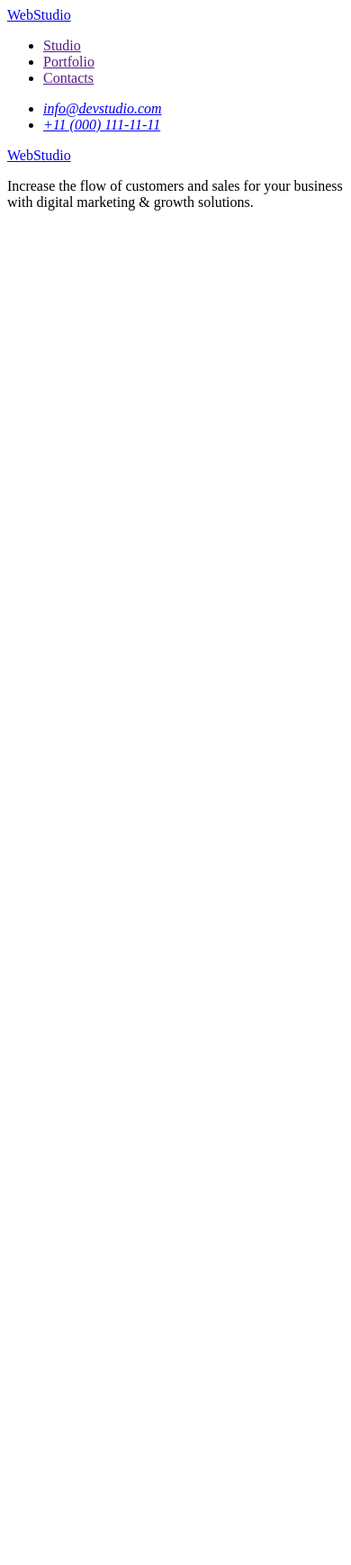
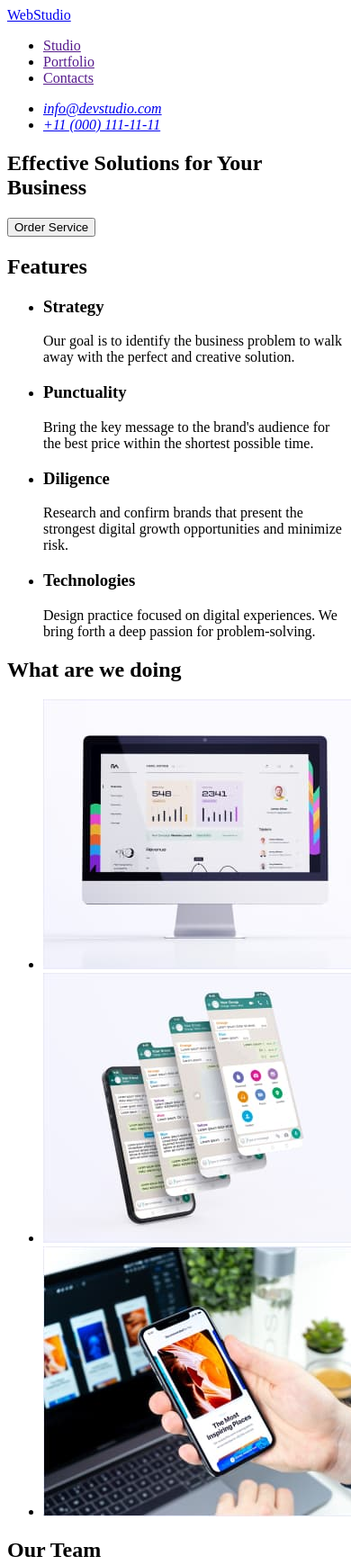
Before and after one commit to Fatiuk/goit-markup-hw-01, a plain HTML site: page index.html in a window 390 px wide. Shown: the top 1739 px of the page at 90% size. Before the commit the page ends 844 px from the top, so only its background shows below. Drawn offline with Linux system fonts and the light colour scheme.

Commit message:
Update index.html
Create main

```diff
--- a/index.html
+++ b/index.html
@@ -23,7 +23,101 @@
         </ul>
       </address>
     </header>
-    <main></main>
+
+    <main>
+      <section>
+        <h1>Effective Solutions for Your Business</h1>
+        <button type="button">Order Service</button>
+      </section>
+
+      <section>
+        <h2>Features</h2>
+        <ul>
+          <li>
+            <h3>Strategy</h3>
+            <p>
+              Our goal is to identify the business problem to walk away with the
+              perfect and creative solution.
+            </p>
+          </li>
+          <li>
+            <h3>Punctuality</h3>
+            <p>
+              Bring the key message to the brand's audience for the best price
+              within the shortest possible time.
+            </p>
+          </li>
+          <li>
+            <h3>Diligence</h3>
+            <p>
+              Research and confirm brands that present the strongest digital
+              growth opportunities and minimize risk.
+            </p>
+          </li>
+          <li>
+            <h3>Technologies</h3>
+            <p>
+              Design practice focused on digital experiences. We bring forth a
+              deep passion for problem-solving.
+            </p>
+          </li>
+        </ul>
+      </section>
+
+      <section>
+        <h2>What are we doing</h2>
+        <ul>
+          <li>
+            <img
+              width="360"
+              src="./images/computer.jpg"
+              alt="Computer version of the site"
+            />
+          </li>
+          <li>
+            <img
+              width="360"
+              src="./images/mobile-app.jpg"
+              alt="Mobile application"
+            />
+          </li>
+          <li>
+            <img
+              width="360"
+              src="./images/mobile-site.jpg"
+              alt="Mobile version of the site"
+            />
+          </li>
+        </ul>
+      </section>
+
+      <section>
+        <h2>Our Team</h2>
+        <ul>
+          <li>
+            <img width="264" src="./images/guerrero.jpg" alt="Mark Guerrero" />
+            <h3>Mark Guerrero</h3>
+            <p>Product Designer</p>
+          </li>
+          <li>
+            <img width="264" src="./images/ford.jpg" alt="Tom Ford" />
+            <h3>Tom Ford</h3>
+            <p>Frontend Developer</p>
+          </li>
+          <li>
+            <img width="264" src="./images/garcia.jpg" alt="Camila Garcia" />
+            <h3>Camila Garcia</h3>
+            <p>Marketing</p>
+          </li>
+          <li>
+            <img width="264" src="./images/wilson.jpg" alt="Daniel Wilson" />
+            <h3>Daniel Wilson</h3>
+            <p>UI Designer</p>
+          </li>
+        </ul>
+      </section>
+    </main>
+
     <footer>
       <a href="./index.html">WebStudio</a>
       <p>
```
Also changed, not shown: images/computer.jpg (added), images/ford.jpg (added), images/garcia.jpg (added), images/guerrero.jpg (added), images/mobile-app.jpg (added), images/mobile-site.jpg (added), images/wilson.jpg (added).
